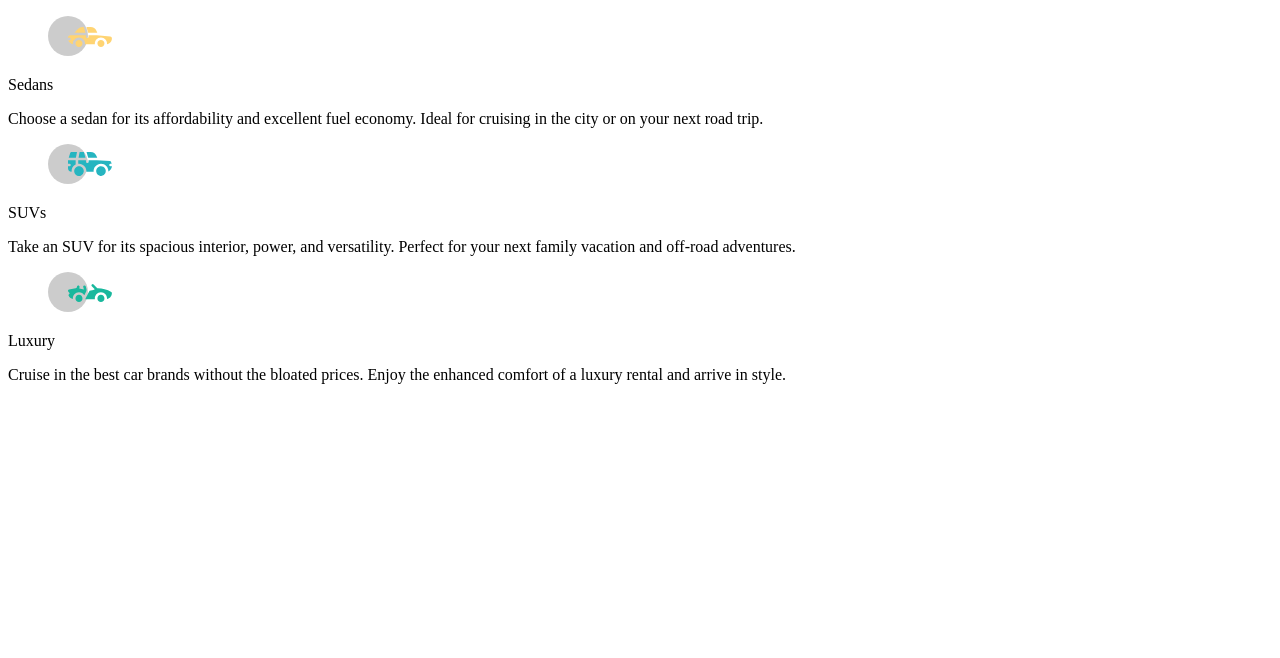
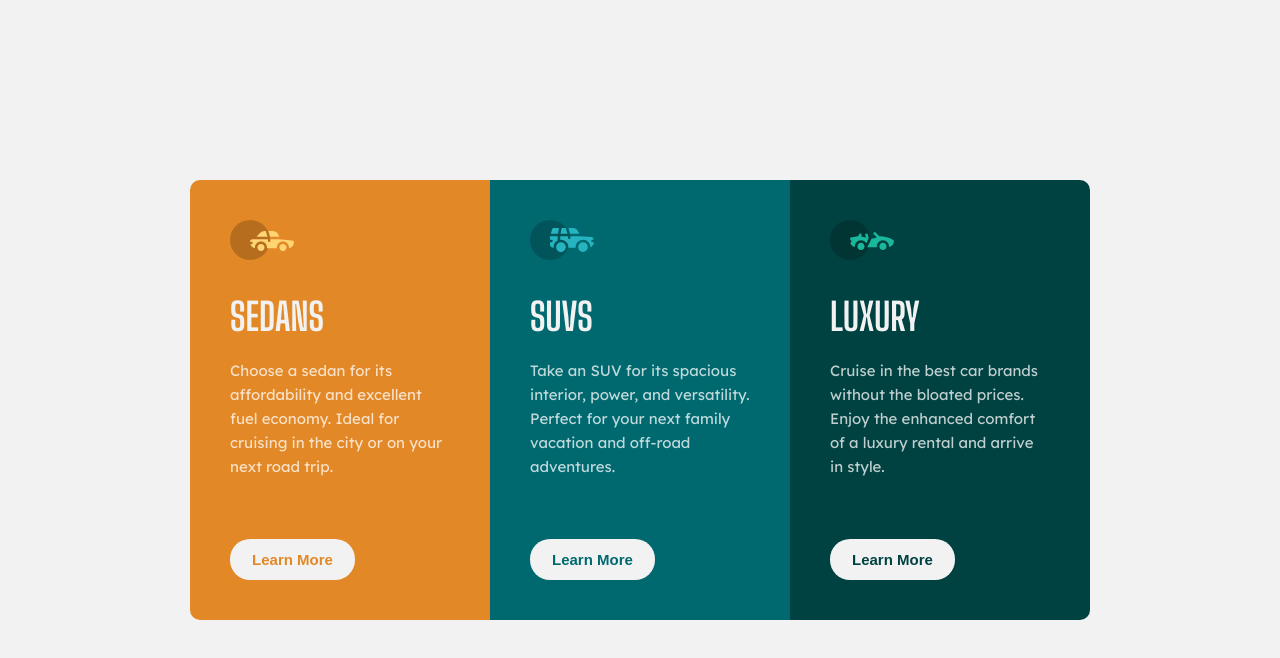
Before and after one commit to dublop/3-column-preview-card-component, a plain HTML site: page index.html in a window 1280 px wide. Drawn offline with Linux system fonts and the light colour scheme.

Commit message:
Add styles and modify html

```diff
--- a/index.html
+++ b/index.html
@@ -5,19 +5,23 @@
   <meta name="viewport" content="width=device-width, initial-scale=1.0">
   <link rel="icon" type="image/png" sizes="32x32" href="./images/favicon-32x32.png">
   <link rel="stylesheet" href="./style.css">
+  <link rel="preconnect" href="https://fonts.googleapis.com">
+  <link rel="preconnect" href="https://fonts.gstatic.com" crossorigin>
+  <link href="https://fonts.googleapis.com/css2?family=Big+Shoulders+Display:wght@700&family=Lexend+Deca&display=swap" rel="stylesheet">
   <title>Frontend Mentor | 3-column preview card component</title>
 </head>
 <body>
 
   <main>
     <section class="cards-container">
-      <article class="card orange">
+      <article class="card orange first">
         <figure><img src="./images/icon-sedans.svg" alt="Sedans"></figure>
         <p class="title">Sedans</p>
-        <p class="descriptiom">
+        <p class="description">
           Choose a sedan for its affordability and excellent fuel economy. Ideal for cruising in the city
           or on your next road trip.
         </p>
+        <button>Learn More</button>
       </article>
       <article class="card blue">
         <figure><img src="./images/icon-suvs.svg" alt="SUVs"></figure>
@@ -26,12 +30,16 @@
           Take an SUV for its spacious interior, power, and versatility. Perfect for your next family vacation
           and off-road adventures.
         </p>
+        <button>Learn More</button>
       </article>
-      <article class="card green">
+      <article class="card green last">
         <figure><img src="./images/icon-luxury.svg" alt="Luxury"></figure>
         <p class="title">Luxury</p>
-        Cruise in the best car brands without the bloated prices. Enjoy the enhanced comfort of a luxury
-        rental and arrive in style.
+        <p class="description">
+          Cruise in the best car brands without the bloated prices. Enjoy the enhanced comfort of a luxury
+          rental and arrive in style.
+        </p>
+        <button>Learn More</button>
       </article>
     </section>
   </main>
--- a/style.css
+++ b/style.css
@@ -0,0 +1,152 @@
+/*
+font-family: 'Big Shoulders Display', cursive;
+font-family: 'Lexend Deca', sans-serif;
+*/
+:root {
+    --bright-orange: hsl(31, 77%, 52%);
+    --dark-cyan: hsl(184, 100%, 22%);
+    --very-dark-cyan: hsl(179, 100%, 13%);
+    --transparent-white: hsla(0, 0%, 100%, 0.75); /*(paragraphs)*/
+    --very-light-gray: hsl(0, 0%, 95%); /*(background, headings, buttons)*/
+    --sm: 1.5rem;
+    --md: 3.2rem;
+}
+
+
+* {
+    box-sizing: border-box;
+    margin: 0;
+    padding: 0;
+}
+
+html {
+    font-size: 62.5%;
+    font-family: 'Lexend Deca', sans-serif;
+}
+/*Main*/
+main {
+    display: grid;
+    place-items: center;
+    width: 100vw;
+    height: 100vh;
+    padding: 4rem 0;
+    font-size: var(--sm);
+    font-weight: 400;
+    color: var(--transparent-white);
+    background-color: var(--very-light-gray);
+}
+/*Section*/
+.cards-container {
+    width: 90%;
+    max-width: 28rem;
+    height: auto;
+}
+/*Card*/
+.first {
+    border-radius: 1rem 1rem 0 0;
+}
+
+.last {
+    border-radius: 0 0 1rem 1rem;
+}
+
+.card {
+    padding: 4rem;
+}
+
+.card figure {
+    margin-bottom: 3rem;
+}
+
+.card .title {
+    margin-bottom: 2rem;
+    text-transform: uppercase;
+    color: var(--very-light-gray);
+    font-size: var(--md);
+    font-weight: 700;
+    font-family: 'Big Shoulders Display', cursive;
+}
+
+.card .description {
+    margin-bottom: 2rem;
+    line-height: 2.4rem;
+}
+
+.card button {
+    padding: 1rem 2rem;
+    border: 0.2rem solid transparent;
+    border-radius: 2rem;
+    font-size: var(--sm);
+    font-weight: bold;
+    background-color: var(--very-light-gray);
+}
+
+.orange {
+    background-color: var(--bright-orange);
+}
+
+.orange button {
+    color: var(--bright-orange);
+}
+
+.orange button:hover {
+    color: var(--very-light-gray);
+    background-color: var(--bright-orange);
+    border: 0.2rem solid var(--very-light-gray);
+}
+
+.blue {
+    background-color: var(--dark-cyan);
+}
+
+.blue button {
+    color: var(--dark-cyan);
+}
+
+.blue button:hover {
+    color: var(--very-light-gray);
+    background-color: var(--dark-cyan);
+    border: 0.2rem solid var(--very-light-gray);
+}
+
+.green {
+    background-color: var(--very-dark-cyan);
+}
+
+.green button {
+    color: var(--very-dark-cyan);
+}
+
+.green button:hover {
+    color: var(--very-light-gray);
+    background-color: var(--very-dark-cyan);
+    border: 0.2rem solid var(--very-light-gray);
+}
+/*Media queries*/
+@media (min-width: 1000px) {
+    .cards-container {
+        width: 100%;
+        max-width: 900px;
+
+        display: flex;
+        flex-direction: row;
+        justify-content: center;
+        align-items: center;
+    }
+    .first {
+        border-radius: 1rem 0 0 1rem;
+    }
+    .last{
+        border-radius: 0 1rem 1rem 0;
+    }
+    .card {
+        width: 33.33%;
+        height: auto;
+    }
+    .card .title{
+        font-size: 3.8rem;
+    }
+    .card .description {
+        margin-bottom: 6rem;
+    }
+}
```
